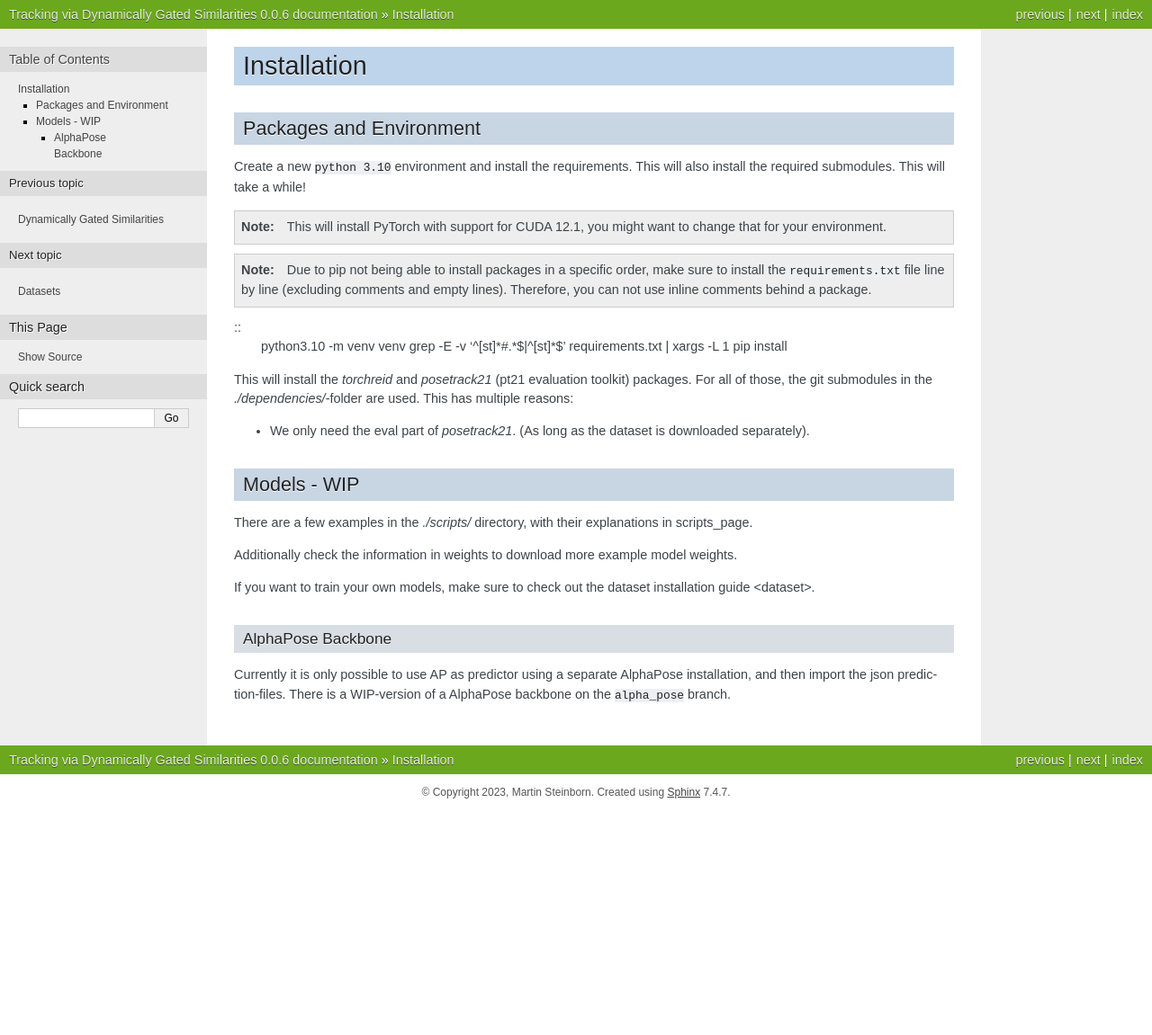
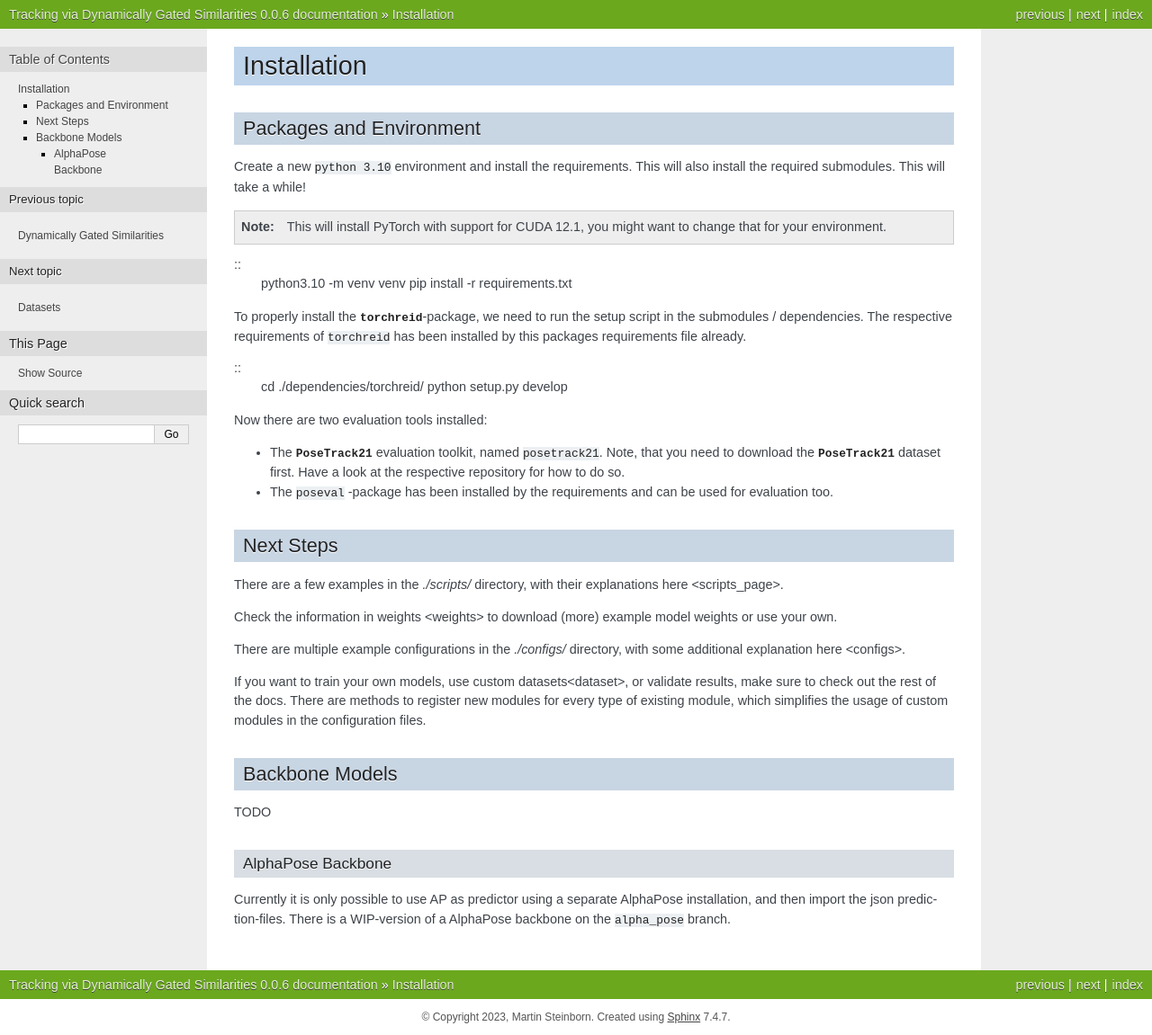
Before and after one commit to bmmtstb/dynamically-gated-similarities, a Sphinx documentation site: the page built from docs/installation.rst, in a window 1280 px wide. Shown: the whole page at 90% size. Built offline with Sphinx 7.4.7, drawn with Linux system fonts in a browser that asks for light colours; before the commit the page ends 901 px from its top, so only the background shows below that.

Commit message:
cleanup
Signed-off-by: Martin <1500595+bmmtstb@users.noreply.github.com>

```diff
--- a/docs/conf.py
+++ b/docs/conf.py
@@ -68,7 +68,6 @@ rst_prolog = """
 
 # tell autodoc that we don't want these packages to be imported
 autodoc_mock_imports = [
-    "detector",
     "opencv-python",
     "lapsolver",
     "posetrack21",
--- a/docs/installation.rst
+++ b/docs/installation.rst
@@ -10,30 +10,44 @@ This will also install the required submodules. This will take a while!
 .. note::
 	This will install PyTorch with support for CUDA 12.1, you might want to change that for your environment.
 
-.. note::
-	Due to pip not being able to install packages in a specific order,
-	make sure to install the ``requirements.txt`` file line by line (excluding comments and empty lines).
-	Therefore, you can not use inline comments behind a package.
+::
+	python3.10 -m venv venv
+	pip install -r requirements.txt
+
+
+To properly install the |torchreid|_-package, we need to run the setup script in the submodules / dependencies.
+The respective requirements of |torchreid| has been installed by this packages requirements file already.
 
 ::
-	python3.10 -m venv venv
-	grep -E -v '^[\s\t]*#.*$|^[\s\t]*$' requirements.txt | xargs -L 1 pip install
+	cd ./dependencies/torchreid/
+	python setup.py develop
 
-This will install the `torchreid` and `posetrack21` (pt21 evaluation toolkit) packages.
-For all of those, the git submodules in the `./dependencies/`-folder are used.
-This has multiple reasons:
+Now there are two evaluation tools installed:
 
-- We only need the eval part of `posetrack21`. (As long as the dataset is downloaded separately).
+- The |PT21|_ evaluation toolkit, named ``posetrack21``.
+  Note, that you need to download the |PT21|_ dataset first.
+  Have a look at the respective repository for how to do so.
+- The ``poseval`` -package has been installed by the requirements and can be used for evaluation too.
 
-Models - WIP
-------------
+Next Steps
+----------
 
-There are a few examples in the `./scripts/` directory, with their explanations in _`scripts_page`.
+There are a few examples in the `./scripts/` directory, with their explanations _`here <scripts_page>`.
 
-Additionally check the information in _`weights` to download more example model weights.
+Check the information in _`weights <weights>` to download (more) example model weights or use your own.
 
-If you want to train your own models, make sure to check out the _`dataset installation guide <dataset>`.
+There are multiple example configurations in the `./configs/` directory,
+with some additional explanation _`here <configs>`.
 
+If you want to train your own models, use _`custom datasets<dataset>`, or validate results,
+make sure to check out the rest of the docs.
+There are methods to register new modules for every type of existing module,
+which simplifies the usage of custom modules in the configuration files.
+
+Backbone Models
+---------------
+
+TODO
 
 AlphaPose Backbone
 ~~~~~~~~~~~~~~~~~~
--- a/requirements.txt
+++ b/requirements.txt
@@ -22,6 +22,7 @@ torchaudio==2.3.*
 av
 black
 coverage[toml]
+gdown  # torchreid does not import it properly
 imagesize
 lapsolver
 matplotlib
@@ -43,6 +44,7 @@ tqdm
 
 # Torchreid - install requirements and Set up torchreid and cythonize
 # somehow installing requirements does not work just by calling setup
+-r dependencies/torchreid/requirements.txt
 #-e dependencies/torchreid/
 # install PoseTrack21 evaluation toolkit
 # fixme is this still required ?
```
Also changed, not shown: docs/requirements_docs.txt (+1 -7 lines), 5 other files.
